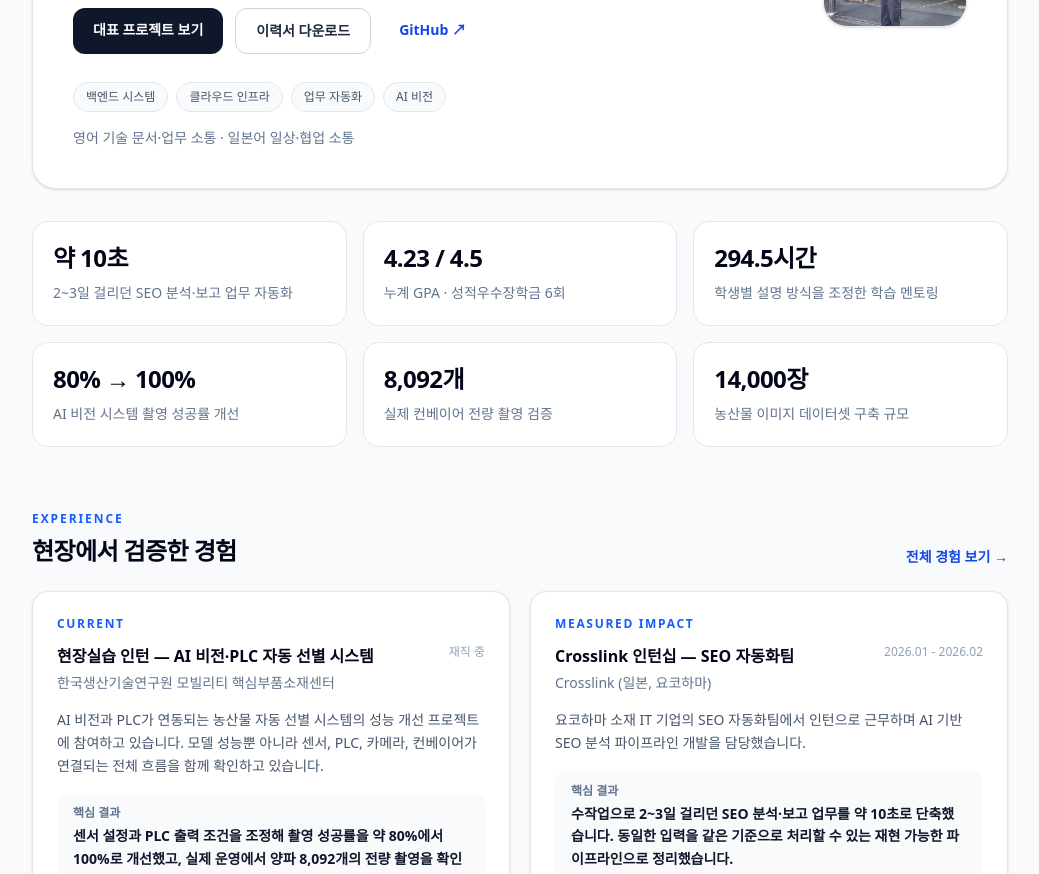
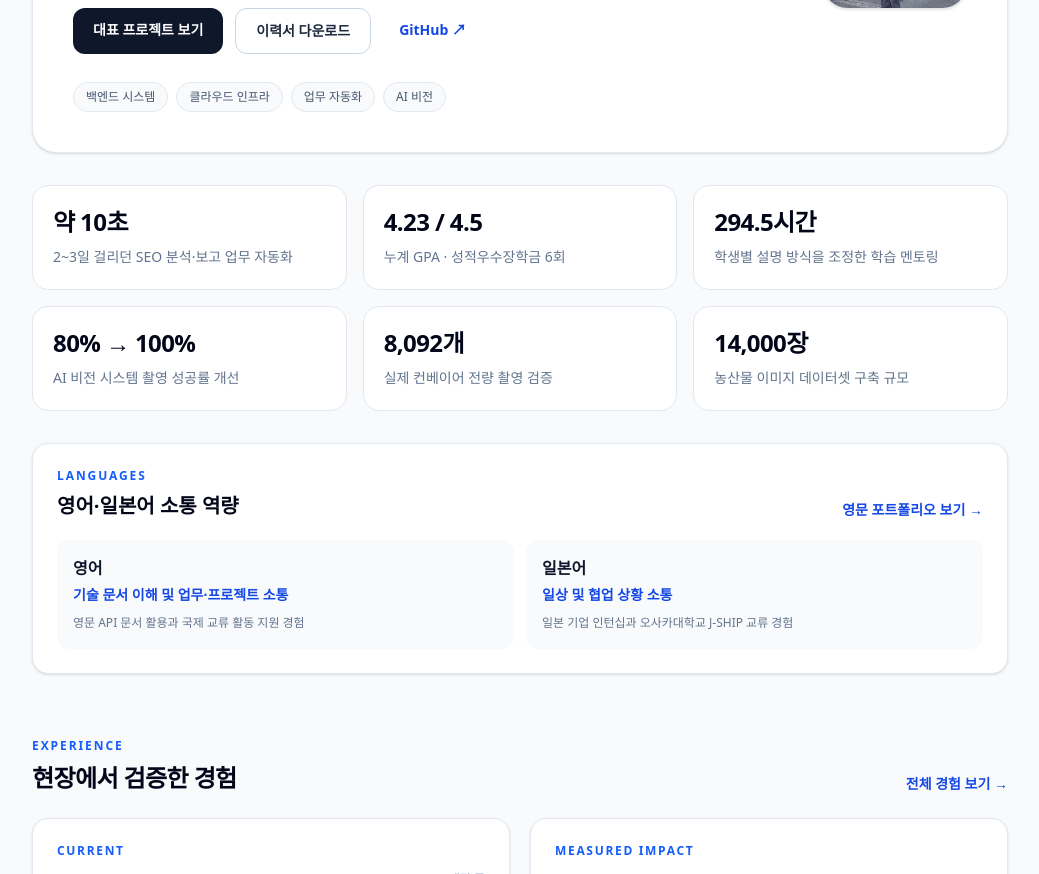
Before and after one commit to lukemin-dev/gyumin-archive, a Next.js app: page / in a window 1280 px wide. Shown: the part 400-1274 px from the top of the page, without its empty margins (120-1159 px from the left). Built offline with nearby package versions, Linux system fonts and the light colour scheme.

Commit message:
Make language skills visible on homepage

```diff
--- a/src/app/page.tsx
+++ b/src/app/page.tsx
@@ -120,9 +120,6 @@ export default function Home() {
                 </span>
               ))}
             </div>
-            <p className="mt-4 text-sm font-medium text-slate-500">
-              영어 기술 문서·업무 소통 · 일본어 일상·협업 소통
-            </p>
           </div>
 
           {profile.image && (
@@ -147,6 +144,35 @@ export default function Home() {
             <p className="mt-2 text-sm leading-relaxed text-slate-500">{item.label}</p>
           </div>
         ))}
+      </section>
+
+      <section className="mt-8 rounded-2xl border border-slate-200 bg-white p-6 shadow-sm" aria-labelledby="home-languages">
+        <div className="flex flex-col gap-4 sm:flex-row sm:items-end sm:justify-between">
+          <div>
+            <p className="text-xs font-bold uppercase tracking-[0.16em] text-blue-600">
+              Languages
+            </p>
+            <h2 id="home-languages" className="mt-2 text-xl font-bold text-slate-950">
+              영어·일본어 소통 역량
+            </h2>
+          </div>
+          <Link href="/en" className="text-sm font-semibold text-blue-700 hover:underline">
+            영문 포트폴리오 보기 →
+          </Link>
+        </div>
+        <div className="mt-5 grid gap-3 sm:grid-cols-2">
+          {profile.languages.map((language) => (
+            <div key={language.name} className="rounded-xl bg-slate-50 p-4">
+              <p className="font-bold text-slate-900">{language.name}</p>
+              <p className="mt-1 text-sm font-semibold text-blue-700">
+                {language.capability}
+              </p>
+              <p className="mt-2 text-xs leading-relaxed text-slate-500">
+                {language.evidence}
+              </p>
+            </div>
+          ))}
+        </div>
       </section>
 
       {(currentExperience || impactExperience) && (
```
